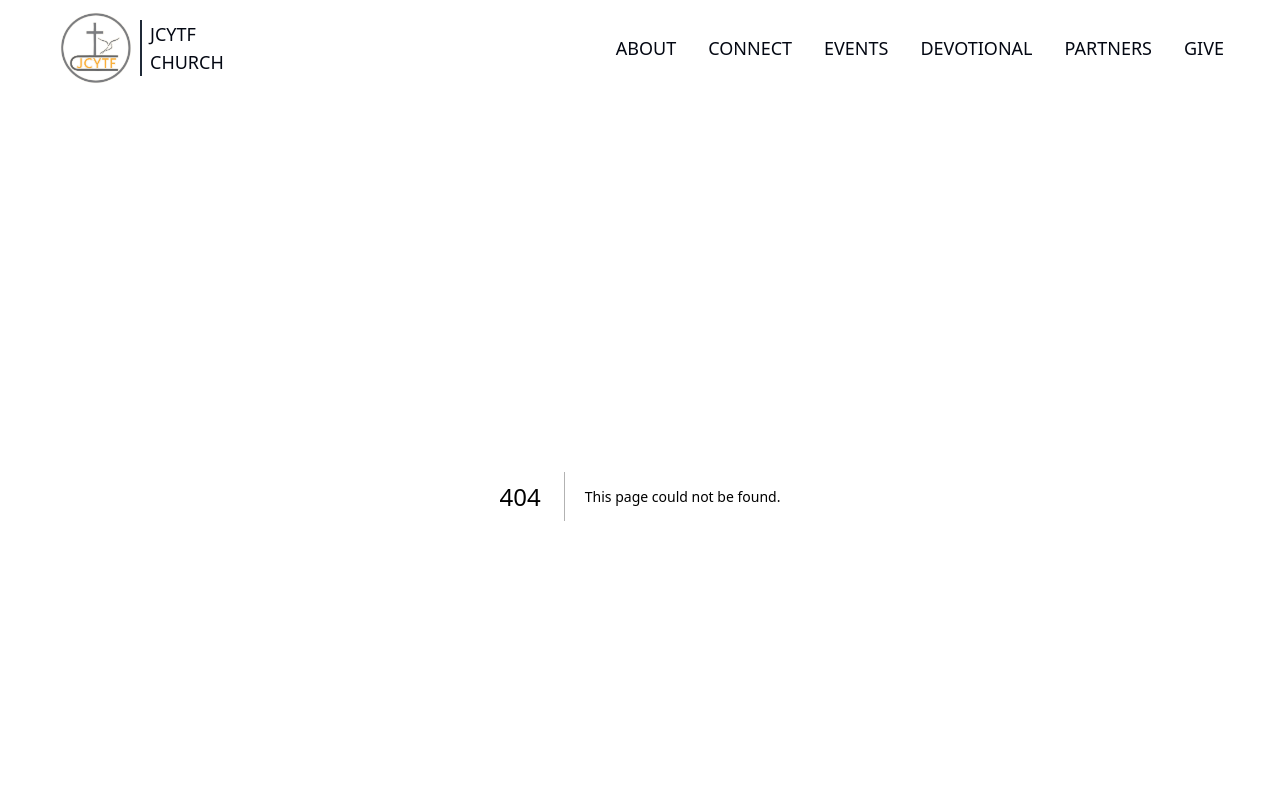
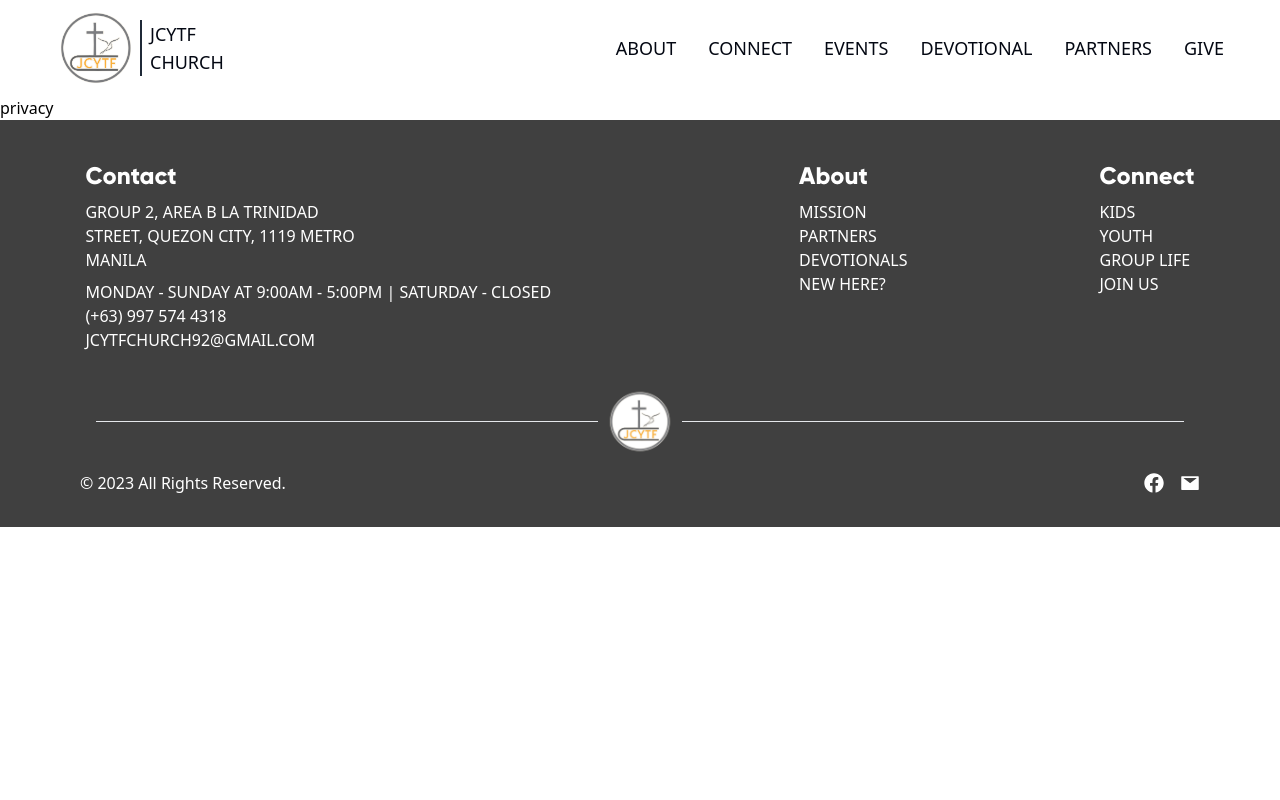
Before and after one commit to CodeChd/jcytf-v2, a Next.js app: page /privacy in a window 1280 px wide. Before the commit this address had no page. Shown: the top 800 px of the page. Built offline with nearby package versions, Linux system fonts and the light colour scheme.

Commit message:
Changes U

```diff
--- a/package.json
+++ b/package.json
@@ -3,7 +3,7 @@
   "version": "0.1.0",
   "private": true,
   "scripts": {
-    "dev": "next dev ",
+    "dev": "next dev",
     "build": "next build ",
     "start": "next start",
     "lint": "next lint"
--- /dev/null
+++ b/src/pages/privacy.jsx
@@ -0,0 +1,9 @@
+import React from 'react'
+
+const privacy = () => {
+  return (
+    <div>privacy</div>
+  )
+}
+
+export default privacy
--- /dev/null
+++ b/src/pages/terms.jsx
@@ -0,0 +1,9 @@
+import React from 'react'
+
+const terms = () => {
+  return (
+    <div>terms</div>
+  )
+}
+
+export default terms
```
